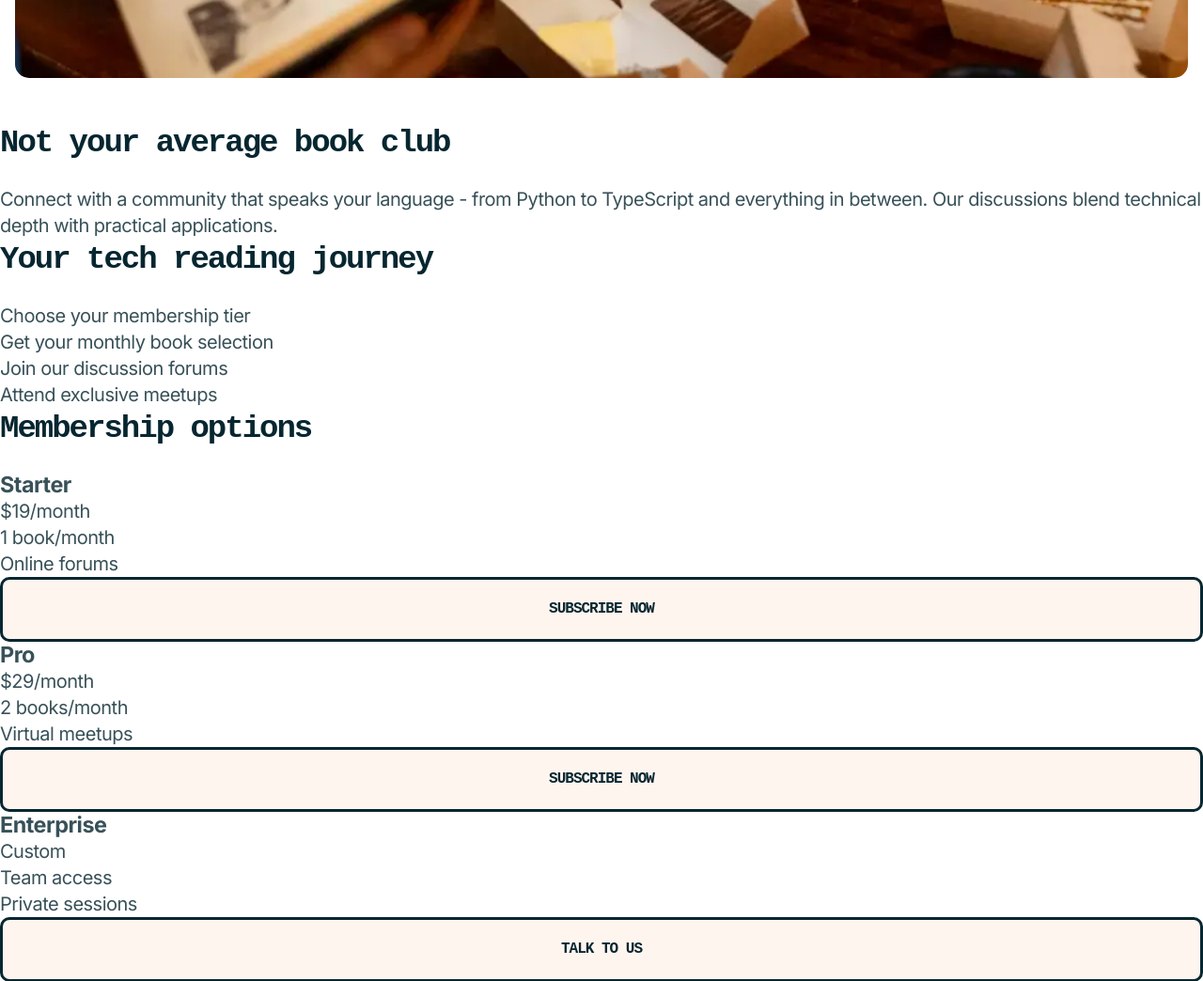
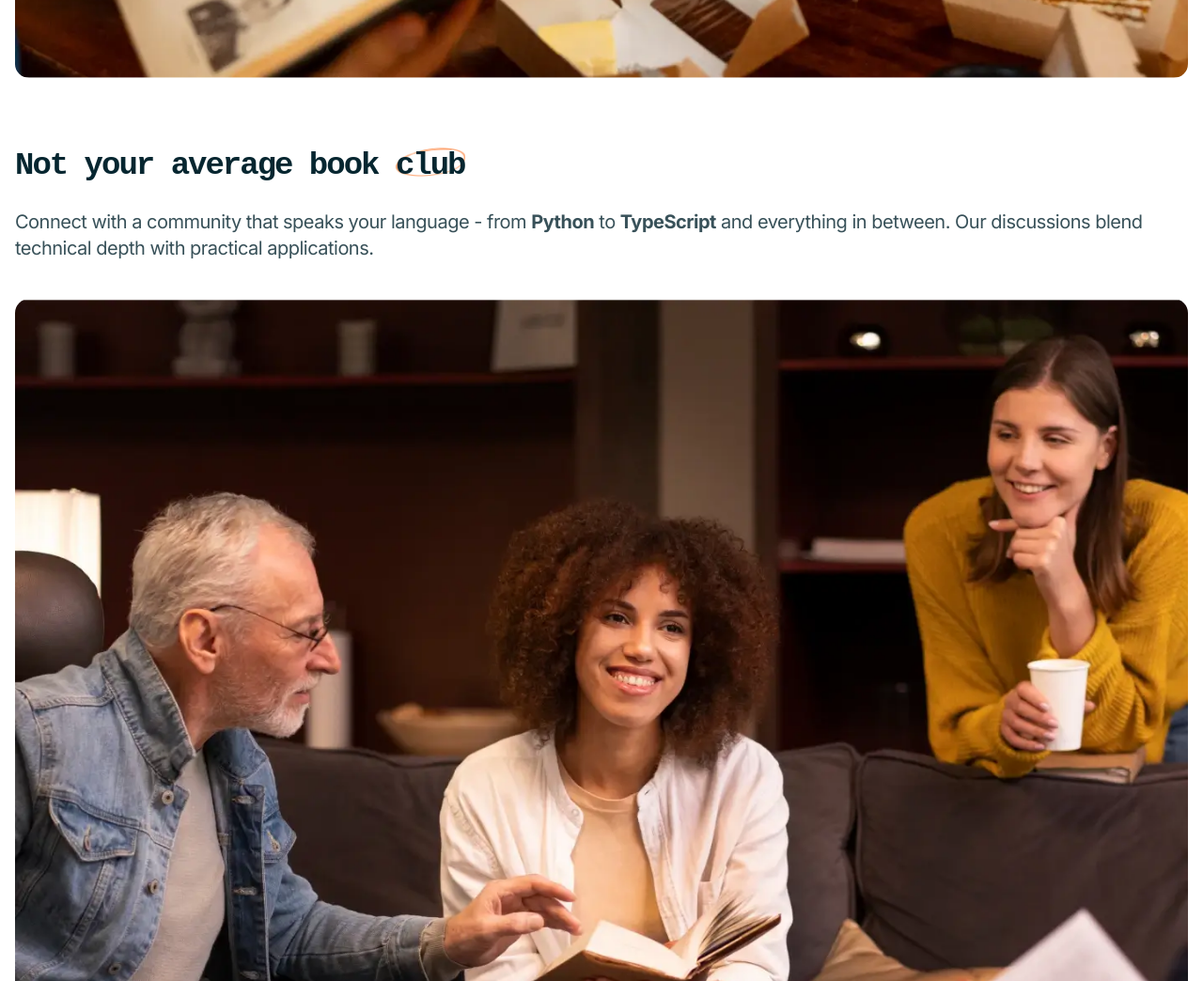
Before and after one commit to natalliasdh/tech-book-club, a plain HTML site: page index.html in a window 1280 px wide. Shown: the part 3580-4624 px from the top of the page at 94% size. Drawn offline with Linux system fonts and the light colour scheme; a web font is replaced by a local one.

Commit message:
Not average

```diff
--- a/assets/css/style.css
+++ b/assets/css/style.css
@@ -147,6 +147,7 @@ h2 {
     font-family: "Martian Mono", monospace;
     color: #062630;
     margin-bottom: 24px;
+    font-weight:600;
 }
 
 .read-together {
@@ -170,9 +171,27 @@ h2 {
     width:100%;
 
 }
-.read-together-photo img {
+.read-together-photo img, .not-average img {
     width: 100%;
     height:auto;
     margin-top:40px;
     border-radius:15px;
 }
+
+.not-average {
+    margin-top: 64px;
+    margin-bottom: 64px;
+    padding-left:16px;
+    padding-right:16px;
+}
+
+.language {
+    font-weight:bold;
+}
+
+.pattern {
+    background-image: url(../images/pattern-circle.png);
+
+    background-repeat: no-repeat;
+    background-size: contain;
+}
--- a/index.html
+++ b/index.html
@@ -65,7 +65,8 @@
             <div class="read-together-photo">
                 <picture>
                     <source srcset="assets/images/image-read-together-mobile.webp" media="(width < 600px)">
-                    <source srcset="assets/images/image-read-together-tablet.webp" media="(width < 1000px)">
+                    <source srcset="assets/images/image-read-together-tablet.webp" media="(width < 1500px)">
+                    <source srcset="assets/images/image-read-together-desktop.webp">
                     <img src="assets/images/image-read-together-desktop.webp" alt="People reading together">
                 </picture>
             </div>
@@ -73,12 +74,19 @@
 
         <section class="not-average">
             <div class="not-average-info">
-                <h2>Not your average book club</h2>
-                <p> Connect with a community that speaks your language - from Python to TypeScript and
-                    everything in between. Our discussions blend technical depth with practical applications.</p>
+                <h2>Not your average book <span class="pattern">club</span></h2>
+                <p> Connect with a community that speaks your language - from <span class="language">Python</span> to
+                    <span class="language">TypeScript</span> and
+                    everything in between. Our discussions blend technical depth with practical applications.
+                </p>
             </div>
             <div class="not-average-photo">
-
+                <picture>
+                    <source srcset="assets/images/image-not-average-mobile.webp" media="(width < 600px)">
+                    <source srcset="assets/images/image-not-average-tablet.webp" media="(width < 1500px)">
+                    <source srcset="assets/images/image-not-average-desktop.webp">
+                    <img src="assets/images/image-not-average-desktop.webp" alt="People reading together">
+                </picture>
             </div>
         </section>
 
```
